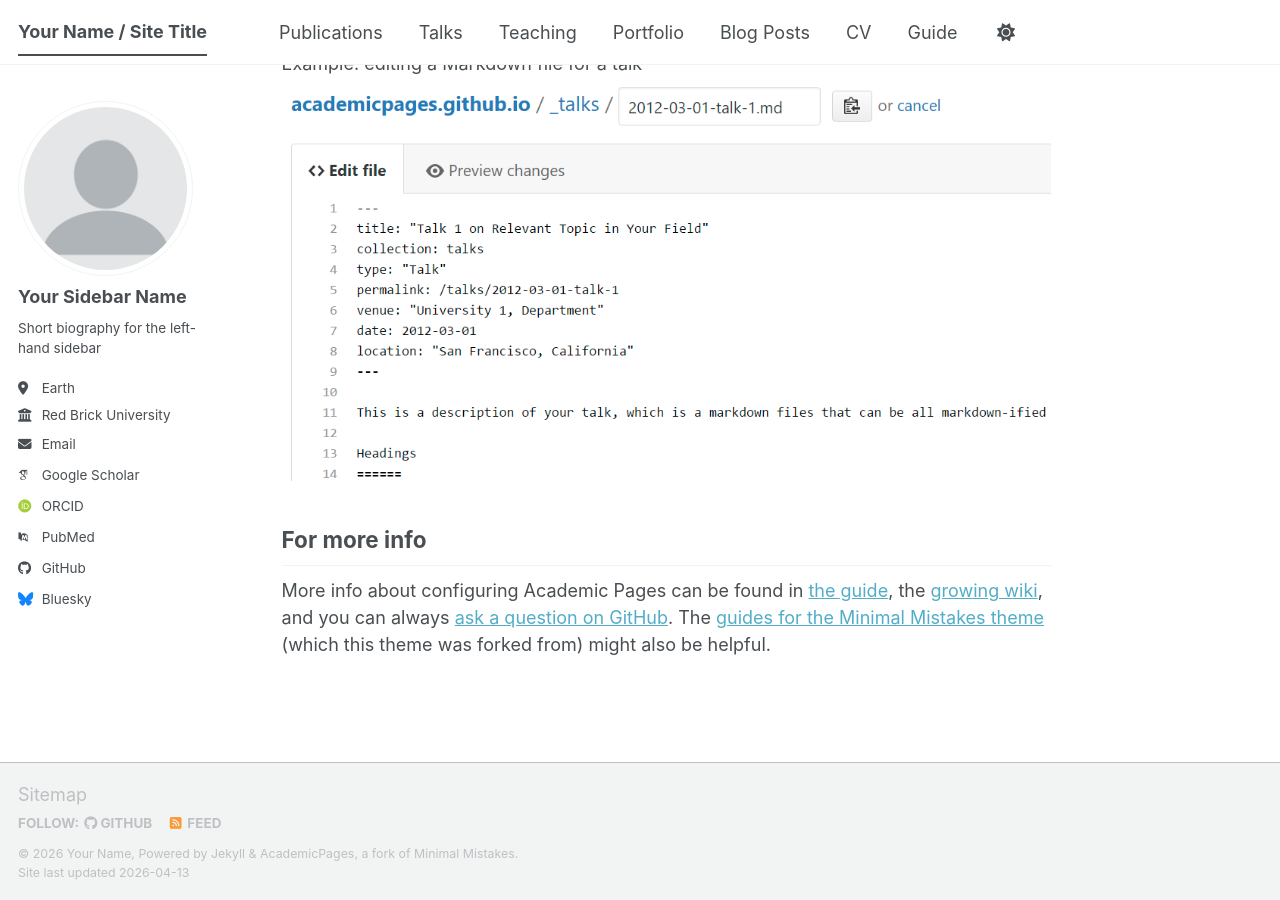
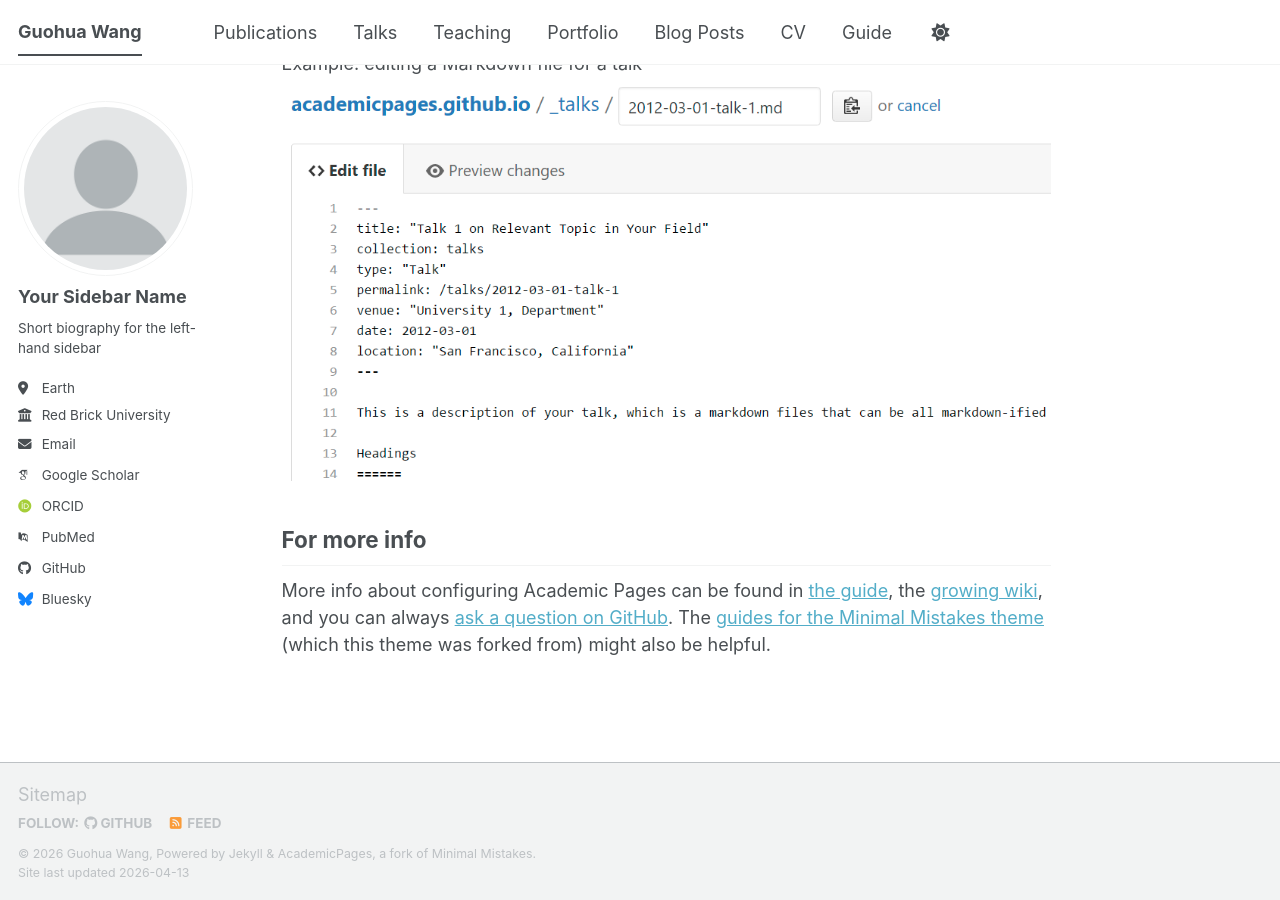
Before and after one commit to guohuawang666/guohuawang666.github.io, a Jekyll site: the page built from _pages/about.md, in a window 1280 px wide and 900 px high, scrolled down 2720 px. Built offline with Jekyll 4.4.1, drawn with Linux system fonts in a browser that asks for light colours; some web fonts are replaced; a script bundle is joined from its source files by our own code; library files that are not in the unit come from our copies.

Commit message:
Update _config.yml

```diff
--- a/_config.yml
+++ b/_config.yml
@@ -9,11 +9,11 @@
 # Basic Site Settings
 locale                   : "en-US"
 site_theme               : "default" # The available themes options are "default", "air", "sunrise", "mint", "dirt" and "contrast"
-title                    : "Your Name / Site Title"
+title: "Guohua Wang"
 title_separator          : "-"
-name                     : &name "Your Name"
-description              : &description "Your Name's academic portfolio"   # Update this with a general description of your site, this is the default if not overridden by a page
-url                      : https://academicpages.github.io # The base hostname & protocol for your site e.g. "https://[your GitHub username].github.io",
+name: "Guohua Wang"
+description: "PhD Candidate in Architecture at Southwest Jiaotong University. Research interests: rail transit, climate comfort, subway hub blocks, urban microclimate."
+url: "https://guohuawang666.github.io" # The base hostname & protocol for your site e.g. "https://[your GitHub username].github.io",
                                                            # or if you already have some other page hosted on Github then use "https://[your GitHub username].github.io/[Your Repo Name]"
 baseurl                  : "" # the subpath of your site, e.g. "/blog"
 repository               : "academicpages/academicpages.github.io"
```
